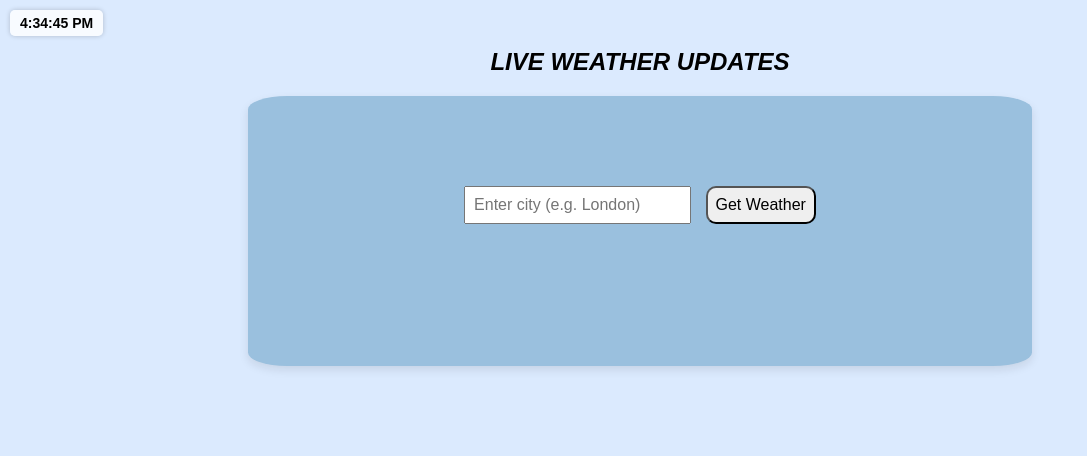
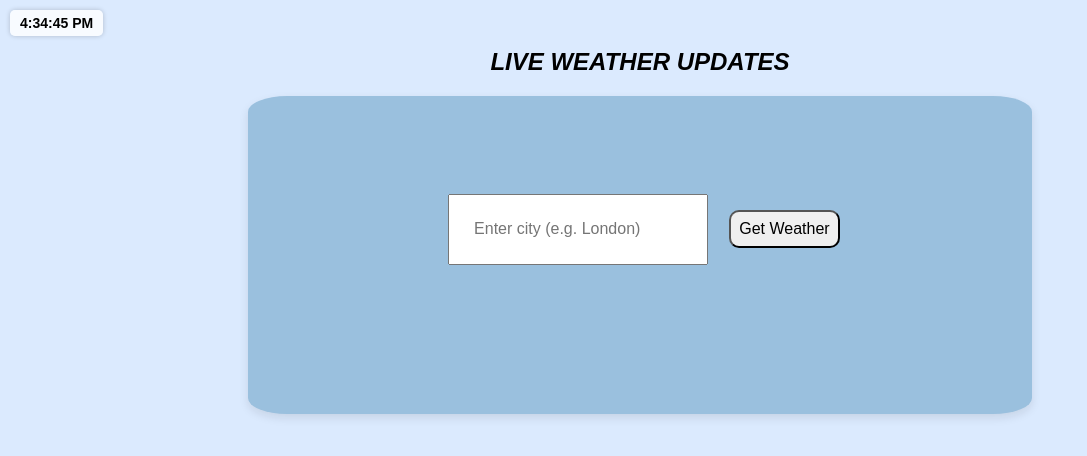
Before and after one commit to Aravind066390/weather, a plain HTML site: page index.html in a window 1280 px wide. Shown: the whole page, without its empty margins (0-1087 px from the left). Drawn offline with Linux system fonts and the light colour scheme.

Commit message:
Update index.html
Signed-off-by: Aravind <sathishkumarhollak@gmail.com>

```diff
--- a/index.html
+++ b/index.html
@@ -26,9 +26,9 @@
       text-align: center;
     }
     input {
-      padding: 8px;
+      padding: 4%;
       font-size: 16px;
-      margin: 5px;
+      margin: 2%;
     }
 
     button {
```
